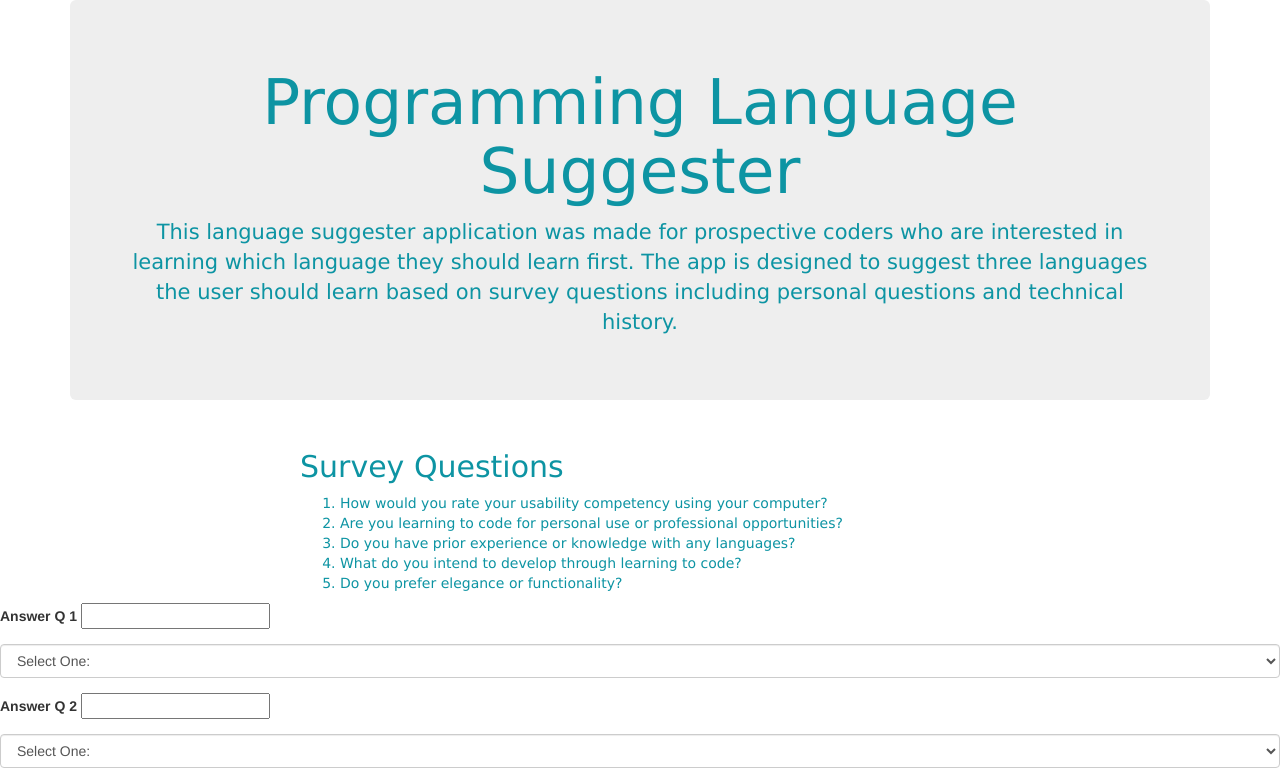
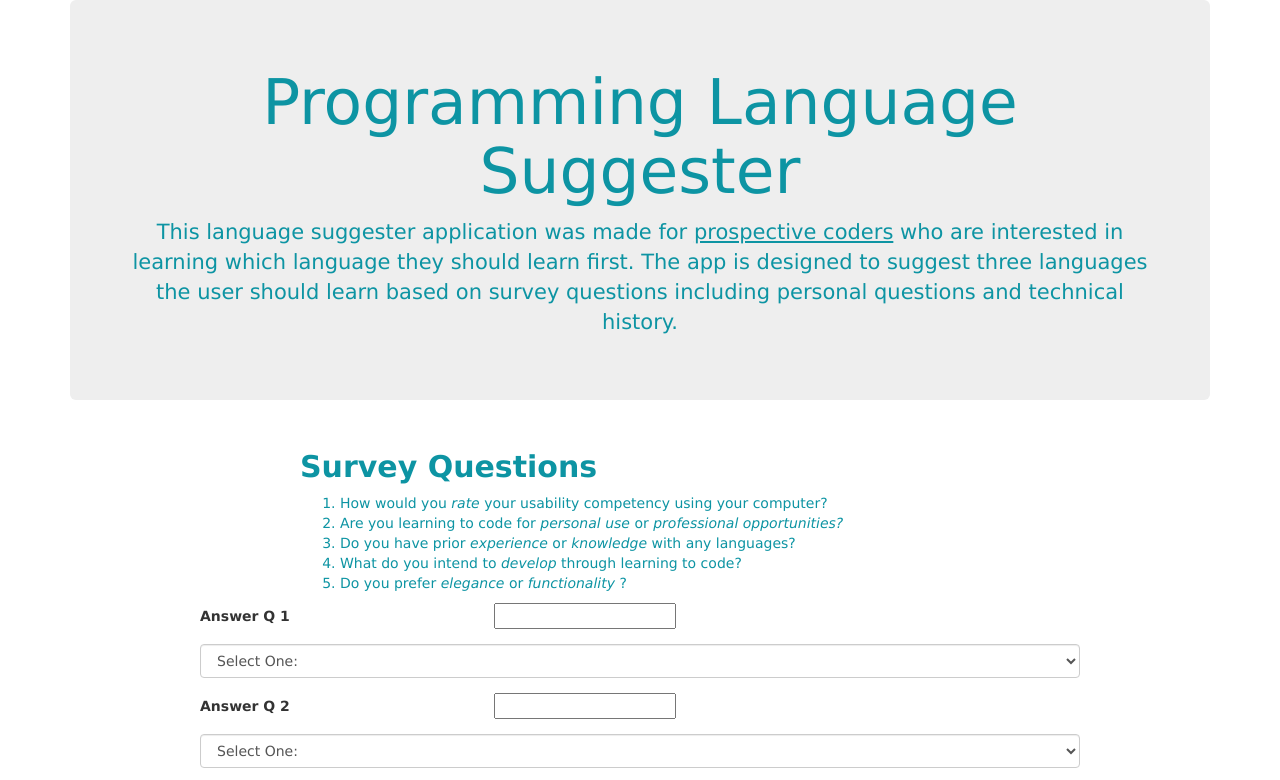
Before and after one commit to Alondradaisy/langsuggester, a plain HTML site: page index.html in a window 1280 px wide. Shown: the top 780 px of the page. Drawn offline with nearby package versions, Linux system fonts and the light colour scheme.

Commit message:
add more tags to stlye in html and style more classes in CSS

```diff
--- a/css/styles.css
+++ b/css/styles.css
@@ -10,3 +10,13 @@
   color: #0d94a3;
   text-align: left;
 }
+body {
+  font-family: 'Lucida Sans', 'Lucida Sans Regular', 'Lucida Grande', 'Lucida Sans Unicode', Geneva, Verdana, sans-serif;
+}
+.underline {
+  text-decoration: underline;
+}
+.form-group {
+  margin-left: 200px;
+  margin-right: 200px;
+}
--- a/index.html
+++ b/index.html
@@ -11,17 +11,17 @@
     <div class="container">
       <div class="jumbotron">
       <h1>Programming Language Suggester</h1>
-      <p>This language suggester application was made for prospective coders who are interested in learning which language they should learn first. The app is designed to suggest three languages the user should learn based on survey questions including personal questions and technical history.</p>
+      <p>This language suggester application was made for <span class="underline"> prospective coders</span> who are interested in learning which language they should learn first. The app is designed to suggest three languages the user should learn based on survey questions including personal questions and technical history.</p>
       </div>
     </div>
     <div class="important">
-      <h2>Survey Questions</h2>
+      <h2><strong>Survey Questions</strong></h2>
         <ol>
-          <li>How would you rate your usability competency using your computer?</li>
-          <li>Are you learning to code for personal use or professional opportunities?</li>
-          <li>Do you have prior experience or knowledge with any languages?</li>
-          <li>What do you intend to develop through learning to code?</li>
-          <li>Do you prefer elegance or functionality?</li>
+          <li>How would you <em>rate</em> your usability competency using your computer?</li>
+          <li>Are you learning to code for <em>personal use</em> or <em>professional opportunities?</em></li>
+          <li>Do you have prior <em>experience</em> or <em>knowledge</em> with any languages?</li>
+          <li>What do you intend to <em>develop</em> through learning to code?</li>
+          <li>Do you prefer <em>elegance</em> or <em>functionality</em> ?</li>
         </ol>
     </div>
   <form id="formOne">
```
